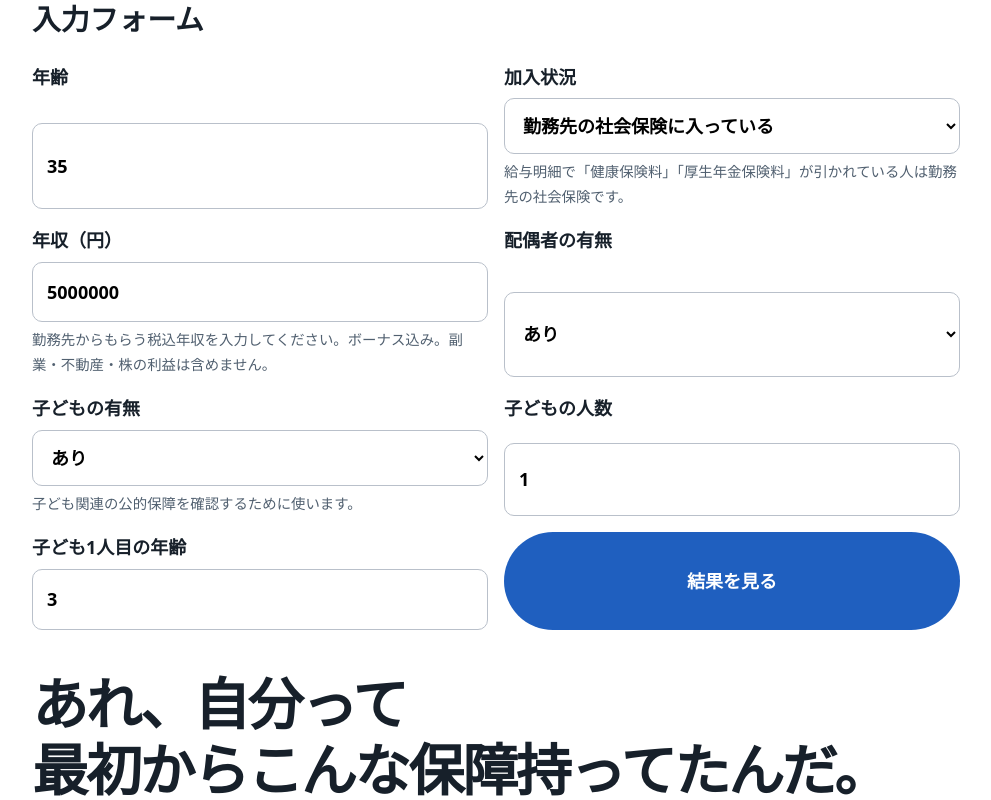
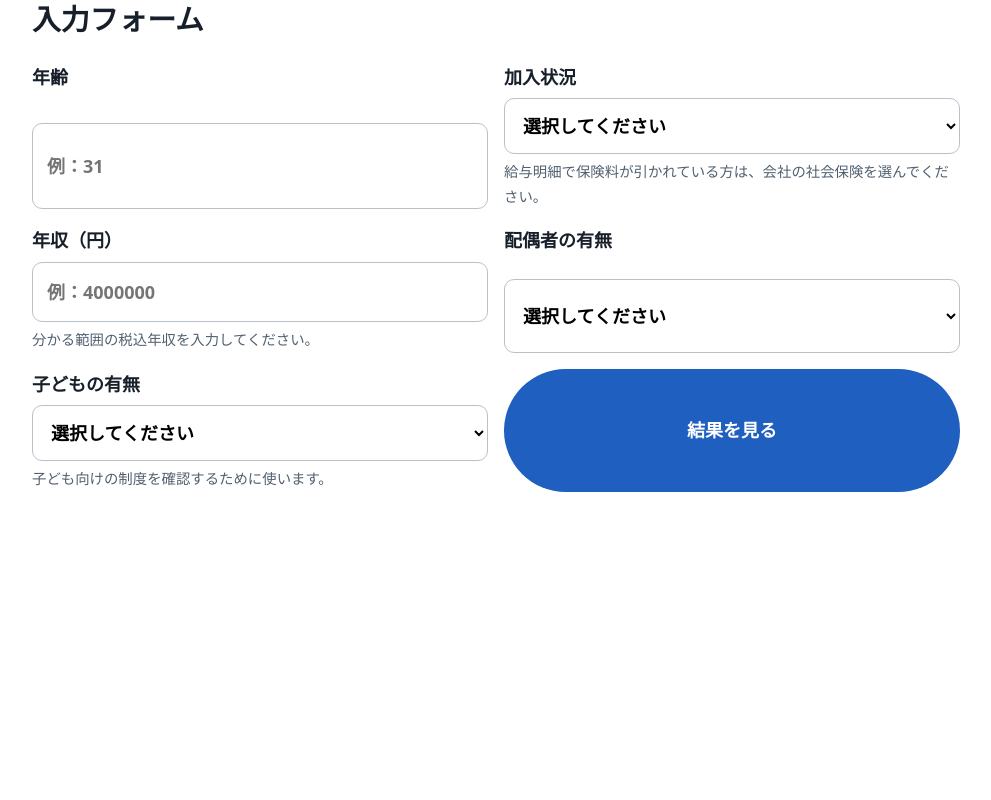
Before and after one commit to dokechi/kouteki-hosho, a Next.js app: page / in a window 1280 px wide. Shown: the part 600-1400 px from the top of the page, without its empty margins (144-1135 px from the left). After the commit the page ends 1172 px from the top, so only its background shows below. Built offline with nearby package versions, Linux system fonts and the light colour scheme.

Commit message:
Fix initial form state and validation

```diff
--- a/src/app/InputForm.tsx
+++ b/src/app/InputForm.tsx
@@ -6,71 +6,157 @@ import { calculateBenefits } from "@/lib/calculator";
 import type { InsuranceStatus, UserInput } from "@/lib/types";
 
 const incomeCopy: Record<InsuranceStatus, { label: string; help: string }> = {
-  employee: { label: "年収", help: "勤務先からもらう税込年収を入力してください。ボーナス込み。副業・不動産・株の利益は含めません。" },
-  national: { label: "年間所得の目安", help: "自営業・フリーランスの方は、売上ではなく経費を引いた後の金額に近いものを入力してください。" },
+  employee: { label: "年収", help: "税込の年収を入力してください。ボーナス込みでOKです。" },
+  national: { label: "年間所得の目安", help: "売上から経費を引いた金額を入力してください。" },
   dependent: { label: "本人の年収見込み", help: "扶養に入っている本人の年収を入力してください。" },
-  unknown: { label: "年収", help: "分かる範囲で税込年収を入力してください。結果は概算として表示します。" },
+  unknown: { label: "年収", help: "分かる範囲の税込年収を入力してください。" },
 };
 
+type SelectValue = "" | "yes" | "no";
+
+type FormInput = {
+  age: string;
+  insuranceStatus: "" | InsuranceStatus;
+  annualIncome: string;
+  hasSpouse: SelectValue;
+  hasChildren: SelectValue;
+  childrenCount: string;
+  childAges: string[];
+};
+
+const initialInput: FormInput = {
+  age: "",
+  insuranceStatus: "",
+  annualIncome: "",
+  hasSpouse: "",
+  hasChildren: "",
+  childrenCount: "",
+  childAges: [],
+};
+
+const toNumber = (value: string) => {
+  if (value.trim() === "") return null;
+  const numberValue = Number(value);
+  return Number.isFinite(numberValue) ? numberValue : null;
+};
+
+function validateInput(input: FormInput): { errors: string[]; userInput: UserInput | null } {
+  const errors: string[] = [];
+  const age = toNumber(input.age);
+  const annualIncome = toNumber(input.annualIncome);
+  const childrenCount = toNumber(input.childrenCount);
+
+  if (age === null || age < 0) errors.push("年齢を入力してください");
+  if (!input.insuranceStatus) errors.push("加入状況を選んでください");
+  if (annualIncome === null || annualIncome < 0) errors.push("年収を入力してください");
+  if (!input.hasSpouse) errors.push("配偶者の有無を選んでください");
+  if (!input.hasChildren) errors.push("子どもの有無を選んでください");
+
+  const hasChildren = input.hasChildren === "yes";
+  if (hasChildren) {
+    if (childrenCount === null || childrenCount < 1 || childrenCount > 10 || !Number.isInteger(childrenCount)) errors.push("子どもの人数を入力してください");
+
+    const childAges = input.childAges.slice(0, childrenCount ?? 0).map(toNumber);
+    if (childAges.length === 0 || childAges.some((childAge) => childAge === null || childAge < 0)) errors.push("子どもの年齢を入力してください");
+
+    if (errors.length === 0) {
+      return {
+        errors,
+        userInput: {
+          age: age!,
+          insuranceStatus: input.insuranceStatus as InsuranceStatus,
+          annualIncome: annualIncome!,
+          hasSpouse: input.hasSpouse === "yes",
+          hasChildren,
+          childrenCount: childrenCount!,
+          childAges: childAges as number[],
+        },
+      };
+    }
+  }
+
+  if (errors.length > 0) return { errors, userInput: null };
+
+  return {
+    errors,
+    userInput: {
+      age: age!,
+      insuranceStatus: input.insuranceStatus as InsuranceStatus,
+      annualIncome: annualIncome!,
+      hasSpouse: input.hasSpouse === "yes",
+      hasChildren,
+      childrenCount: 0,
+      childAges: [],
+    },
+  };
+}
+
 export function InputForm() {
-  const [input, setInput] = useState<UserInput>({
-    age: 35,
-    insuranceStatus: "employee",
-    annualIncome: 5000000,
-    hasSpouse: true,
-    hasChildren: true,
-    childrenCount: 1,
-    childAges: [3],
-  });
-  const [submitted, setSubmitted] = useState(true);
-  const results = useMemo(() => calculateBenefits(input), [input]);
-  const income = incomeCopy[input.insuranceStatus];
+  const [input, setInput] = useState<FormInput>(initialInput);
+  const [errors, setErrors] = useState<string[]>([]);
+  const [validatedInput, setValidatedInput] = useState<UserInput | null>(null);
+  const results = useMemo(() => validatedInput ? calculateBenefits(validatedInput) : [], [validatedInput]);
+  const income = input.insuranceStatus ? incomeCopy[input.insuranceStatus] : incomeCopy.unknown;
 
   const updateNumber = (key: "age" | "annualIncome" | "childrenCount") => (value: string) => {
-    const numberValue = Number(value);
     setInput((current) => {
-      if (key !== "childrenCount") return { ...current, [key]: numberValue };
-      const childrenCount = Math.max(0, numberValue);
-      return { ...current, childrenCount, childAges: Array.from({ length: childrenCount }, (_, index) => current.childAges[index] ?? 0) };
+      if (key !== "childrenCount") return { ...current, [key]: value };
+      const childrenCount = toNumber(value);
+      return {
+        ...current,
+        childrenCount: value,
+        childAges: childrenCount && childrenCount > 0 && Number.isInteger(childrenCount)
+          ? Array.from({ length: Math.min(childrenCount, 10) }, (_, index) => current.childAges[index] ?? "")
+          : [],
+      };
     });
   };
 
-  const updateHasChildren = (hasChildren: boolean) => {
+  const updateHasChildren = (hasChildren: SelectValue) => {
     setInput((current) => ({
       ...current,
       hasChildren,
-      childrenCount: hasChildren ? Math.max(1, current.childrenCount) : 0,
-      childAges: hasChildren ? (current.childAges.length > 0 ? current.childAges : [0]) : [],
+      childrenCount: hasChildren === "yes" ? current.childrenCount : "",
+      childAges: hasChildren === "yes" ? current.childAges : [],
     }));
   };
 
   const updateChildAge = (index: number, value: string) => setInput((current) => ({
     ...current,
-    childAges: current.childAges.map((age, currentIndex) => currentIndex === index ? Number(value) : age),
+    childAges: current.childAges.map((age, currentIndex) => currentIndex === index ? value : age),
   }));
+
+  const submitForm = (event: React.FormEvent<HTMLFormElement>) => {
+    event.preventDefault();
+    const validation = validateInput(input);
+    setErrors(validation.errors);
+    setValidatedInput(validation.userInput);
+  };
 
   return (
     <>
-      <form className="formGrid" onSubmit={(event) => { event.preventDefault(); setSubmitted(true); }}>
-        <label>年齢<input type="number" min="0" value={input.age} onChange={(e) => updateNumber("age")(e.target.value)} /></label>
-        <label>加入状況<select value={input.insuranceStatus} onChange={(e) => setInput({ ...input, insuranceStatus: e.target.value as InsuranceStatus })}>
-          <option value="employee">勤務先の社会保険に入っている</option>
+      <form className="formGrid" onSubmit={submitForm} noValidate>
+        <label>年齢<input type="number" min="0" placeholder="例：31" value={input.age} onChange={(e) => updateNumber("age")(e.target.value)} /></label>
+        <label>加入状況<select value={input.insuranceStatus} onChange={(e) => setInput({ ...input, insuranceStatus: e.target.value as FormInput["insuranceStatus"] })}>
+          <option value="">選択してください</option>
+          <option value="employee">会社の社会保険に入っている</option>
           <option value="dependent">家族の扶養に入っている</option>
           <option value="national">国民健康保険に入っている</option>
           <option value="unknown">よく分からない</option>
-        </select><span className="helpText">給与明細で「健康保険料」「厚生年金保険料」が引かれている人は勤務先の社会保険です。</span></label>
-        <label>{income.label}（円）<input type="number" min="0" step="10000" required value={input.annualIncome} onChange={(e) => updateNumber("annualIncome")(e.target.value)} /><span className="helpText">{income.help}</span></label>
-        <label>配偶者の有無<select value={input.hasSpouse ? "yes" : "no"} onChange={(e) => setInput({ ...input, hasSpouse: e.target.value === "yes" })}><option value="yes">あり</option><option value="no">なし</option></select></label>
-        <label>子どもの有無<select value={input.hasChildren ? "yes" : "no"} onChange={(e) => updateHasChildren(e.target.value === "yes")}><option value="yes">あり</option><option value="no">なし</option></select><span className="helpText">子ども関連の公的保障を確認するために使います。</span></label>
-        {input.hasChildren && <label>子どもの人数<input type="number" min="1" max="10" value={input.childrenCount} onChange={(e) => updateNumber("childrenCount")(e.target.value)} /></label>}
-        {input.hasChildren && input.childAges.map((age, index) => <label key={index}>子ども{index + 1}人目の年齢<input type="number" min="0" max="30" value={age} onChange={(e) => updateChildAge(index, e.target.value)} /></label>)}
+        </select><span className="helpText">給与明細で保険料が引かれている方は、会社の社会保険を選んでください。</span></label>
+        <label>{income.label}（円）<input type="number" min="0" step="10000" placeholder="例：4000000" value={input.annualIncome} onChange={(e) => updateNumber("annualIncome")(e.target.value)} /><span className="helpText">{income.help}</span></label>
+        <label>配偶者の有無<select value={input.hasSpouse} onChange={(e) => setInput({ ...input, hasSpouse: e.target.value as SelectValue })}><option value="">選択してください</option><option value="yes">あり</option><option value="no">なし</option></select></label>
+        <label>子どもの有無<select value={input.hasChildren} onChange={(e) => updateHasChildren(e.target.value as SelectValue)}><option value="">選択してください</option><option value="yes">あり</option><option value="no">なし</option></select><span className="helpText">子ども向けの制度を確認するために使います。</span></label>
+        {input.hasChildren === "yes" && <label>子どもの人数<input type="number" min="1" max="10" placeholder="例：1" value={input.childrenCount} onChange={(e) => updateNumber("childrenCount")(e.target.value)} /></label>}
+        {input.hasChildren === "yes" && input.childAges.map((age, index) => <label key={index}>子ども{index + 1}人目の年齢<input type="number" min="0" max="30" placeholder="例：3" value={age} onChange={(e) => updateChildAge(index, e.target.value)} /></label>)}
+        {errors.length > 0 && <div className="errorBox" role="alert"><p>入力内容を確認してください。</p><ul>{errors.map((error) => <li key={error}>{error}</li>)}</ul></div>}
         <button type="submit">結果を見る</button>
       </form>
-      {submitted && (
+      {validatedInput && (
         <section className="resultSection">
           <h2 className="resultTitle">あれ、自分って<br />最初からこんな保障持ってたんだ。</h2>
           <p className="resultLead">入力内容から、あなたが使える可能性のある公的保障をまとめました。</p>
-          <p className="notice">金額は入力内容からの概算です。まずは「どんな場面で使えるか」を一覧で見て、気になる行を開いて確認してください。</p>
+          <p className="notice">金額は概算です。まずは「どんな場面で使えるか」を一覧で見て、気になる行を開いて確認してください。</p>
           <div className="results" aria-label="使える可能性がある公的保障の一覧">{results.map((benefit) => <BenefitCard key={benefit.id} benefit={benefit} />)}</div>
         </section>
       )}
--- a/src/app/globals.css
+++ b/src/app/globals.css
@@ -16,6 +16,9 @@ label { display: grid; gap: 6px; font-weight: 700; }
 input, select { width: 100%; font: inherit; padding: 14px; border: 1px solid #b9c0ca; border-radius: 10px; background: #fff; }
 button, .button { display: inline-block; width: 100%; border: 0; border-radius: 999px; background: #1f5fbf; color: #fff; padding: 16px 22px; font: inherit; font-weight: 800; text-align: center; text-decoration: none; cursor: pointer; }
 .helpText { font-size: .9rem; font-weight: 500; color: #516070; }
+.errorBox { grid-column: 1 / -1; border: 1px solid #d93025; background: #fff5f5; color: #8a1f17; border-radius: 10px; padding: 14px 16px; }
+.errorBox p { margin: 0 0 6px; font-weight: 800; }
+.errorBox ul { margin: 0; padding-left: 20px; }
 .resultSection { margin-top: 40px; }
 .resultTitle { font-size: clamp(2rem, 7vw, 3.5rem); letter-spacing: -.04em; line-height: 1.18; margin-bottom: 12px; }
 .resultLead { font-size: 1.15rem; font-weight: 700; margin-bottom: 18px; }
```
